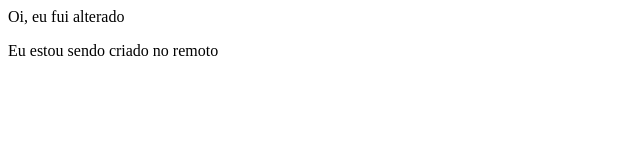
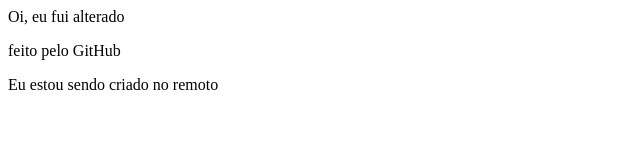
Before and after one commit to Lomaiaa/reprograma-02, a plain HTML site: page index.html in a window 1280 px wide. Shown: the whole page, without its empty margins (0-640 px from the left). Drawn offline with Linux system fonts and the light colour scheme.

Commit message:
Commit feito pelo GitHub

```diff
--- a/index.html
+++ b/index.html
@@ -8,6 +8,7 @@
 </head>
 <body>
     Oi, eu fui alterado
+    <p>feito pelo GitHub</p>
     <p>Eu estou sendo criado no remoto</p>
 </body>
 </html>
```
